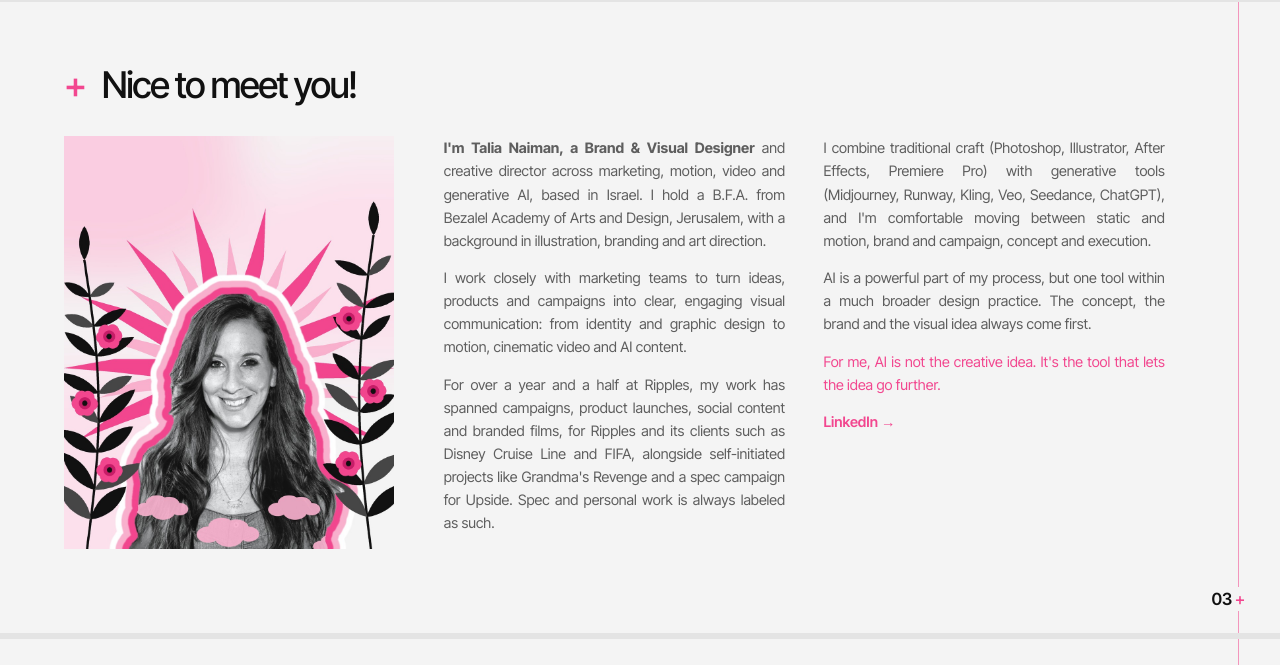
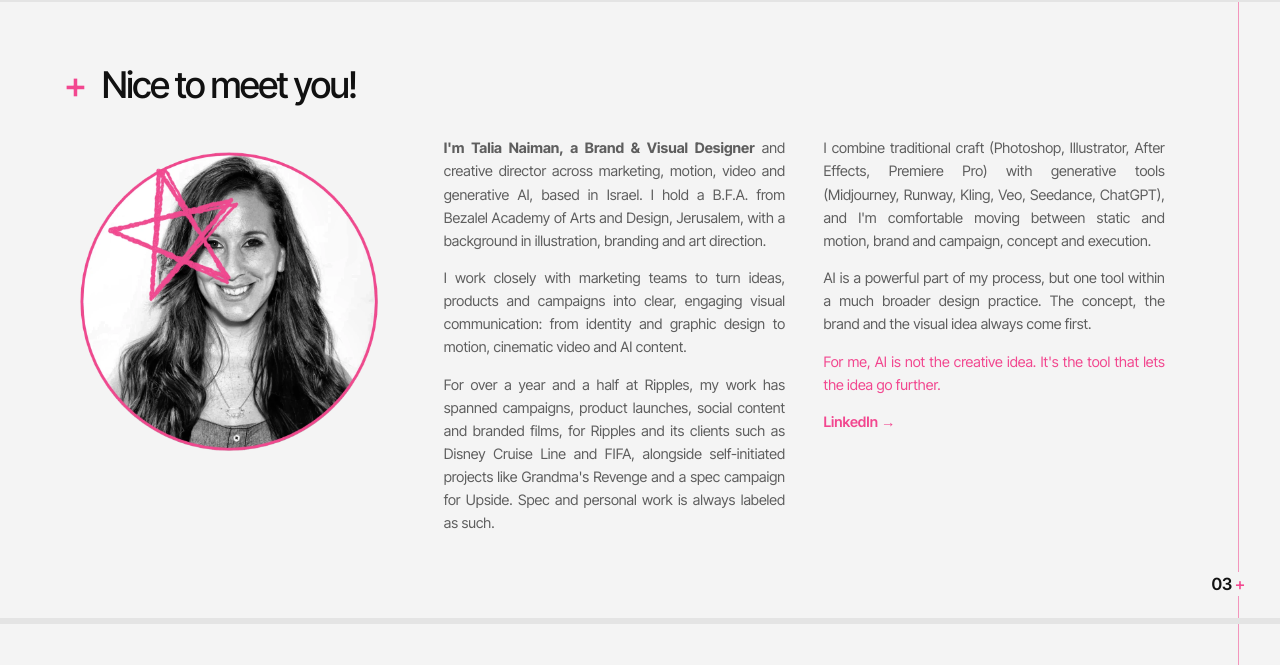
Before and after one commit to naimantalia-bit/talia-video, a plain HTML site: page index.html in a window 1280 px wide. Shown: the part 1440-2105 px from the top of the page. Drawn offline with Linux system fonts and the light colour scheme.

Commit message:
About: black and white portrait in a circle with a hand-drawn pink star
Co-Authored-By: Claude Sonnet 5.5 <noreply@anthropic.com>

```diff
--- a/index.html
+++ b/index.html
@@ -68,8 +68,8 @@
 
   /* ---------- About ---------- */
   .about-wrap{display:grid; grid-template-columns:minmax(200px,30%) 1fr; gap:4.5%; align-items:start}
-  .about-photo{aspect-ratio:4/5; background:var(--bg-card); overflow:hidden}
-  .about-photo img{width:100%; height:100%; object-fit:cover; display:block}
+  .about-photo{aspect-ratio:1/1; background:transparent}
+  .about-photo img{width:100%; height:100%; object-fit:contain; display:block}
   .about-bio{columns:2; column-gap:2.4rem; font-size:.9rem; line-height:1.6; color:var(--grey); text-align:justify; max-width:820px}
   .about-bio p{margin-bottom:.9rem; break-inside:avoid}
   .about-bio .sign-off{color:var(--accent)}
@@ -205,7 +205,7 @@
 <section class="slide" id="about">
   <h2 class="slide-head"><span class="plus">+</span>Nice to meet you!</h2>
   <div class="about-wrap">
-    <div class="about-photo"><img src="media/about/talia-collage.jpg" alt="Talia Naiman, portrait collage with a pink sunburst and hand-drawn leaves"></div>
+    <div class="about-photo"><img src="media/about/talia-star.webp" alt="Talia Naiman, black and white portrait in a circle with a hand-drawn pink star"></div>
     <div class="about-bio">
       <p><strong>I'm Talia Naiman, a Brand &amp; Visual Designer</strong> and creative director across marketing, motion, video and generative AI, based in Israel. I hold a B.F.A. from Bezalel Academy of Arts and Design, Jerusalem, with a background in illustration, branding and art direction.</p>
       <p>I work closely with marketing teams to turn ideas, products and campaigns into clear, engaging visual communication: from identity and graphic design to motion, cinematic video and AI content.</p>
```
Also changed, not shown: media/about/talia-collage.jpg (deleted), media/about/talia-star.webp (added).
